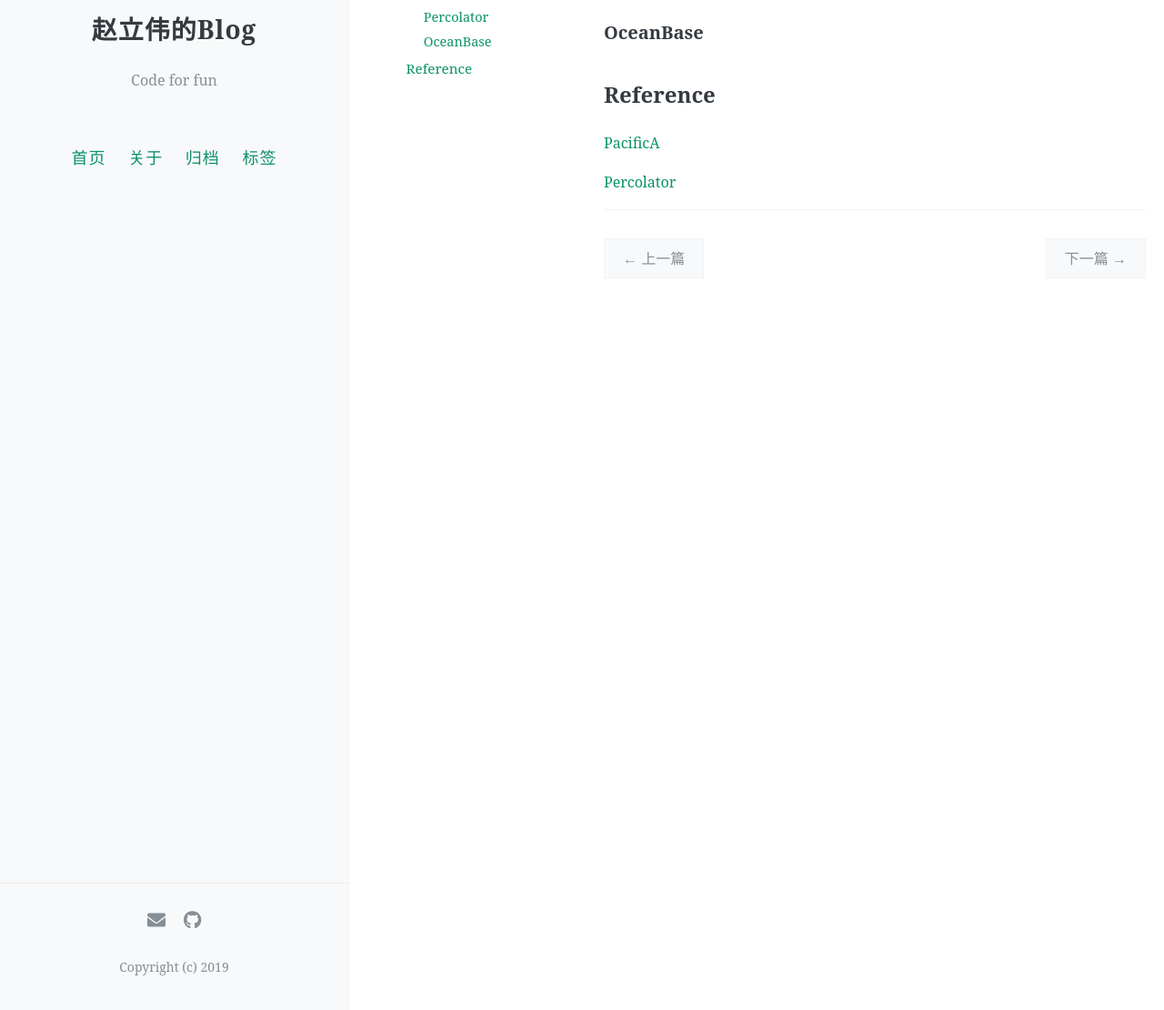
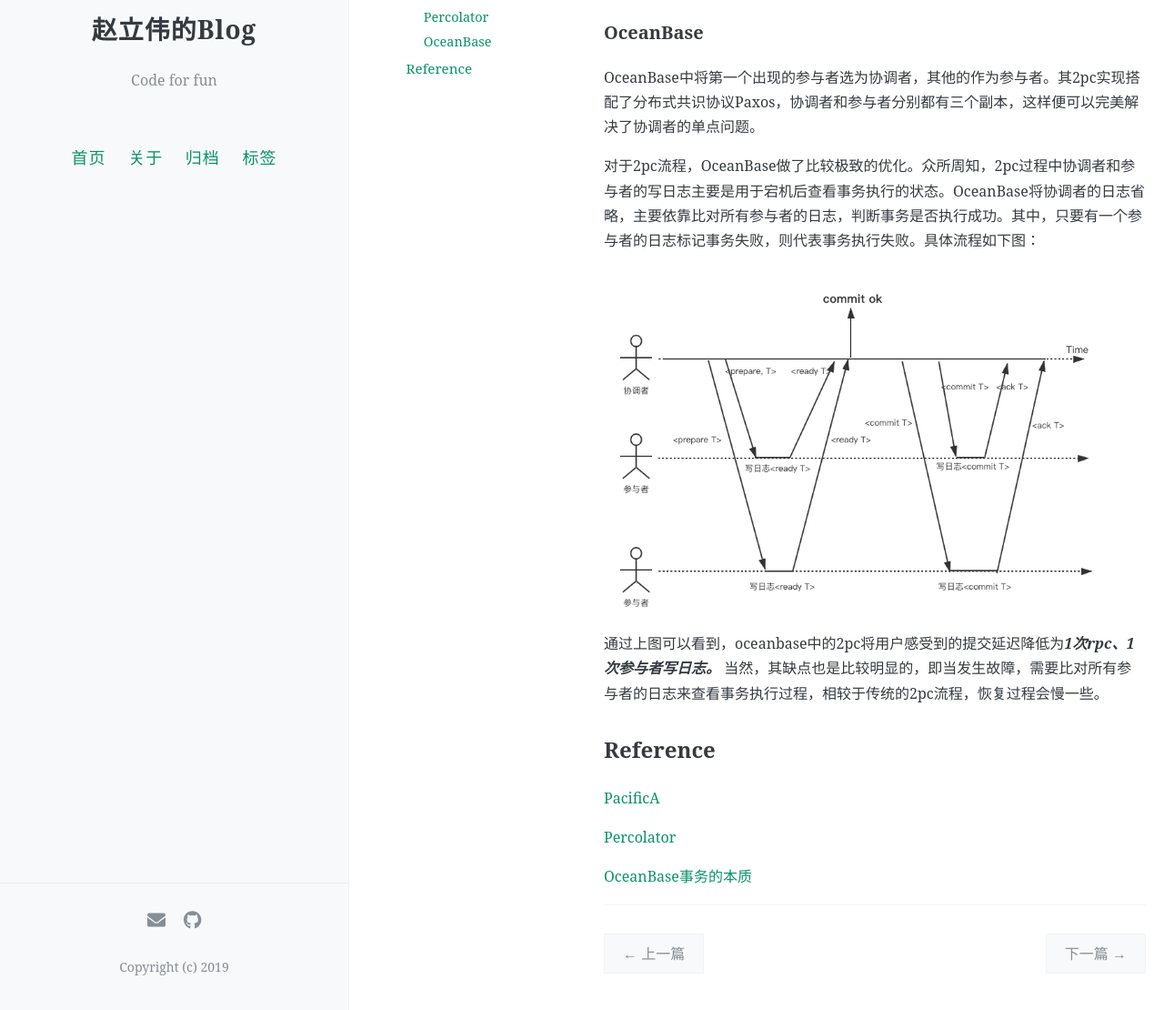
Before and after one commit to levy5307/blog, a Jekyll site: the page built from _posts/2021-07-11-2pc.md, in a window 1280 px wide and 1400 px high, scrolled down 5360 px. Shown: the part 290-1400 px from the top of the window at 91% size. Built offline with Jekyll 4.4.1, drawn with Linux system fonts in a browser that asks for light colours; comment, search, counter and statistics services are not loaded; before the commit the page ends 5997 px from its top, so only the background shows below that; some of the changed text lies outside the part shown.

Commit message:
update 2pc

```diff
--- a/_posts/2021-07-11-2pc.md
+++ b/_posts/2021-07-11-2pc.md
@@ -70,7 +70,7 @@ toc: true
 
 - 阻塞式协议。具体参见上一节
 
-- 效率低。用户感知到的***提交延时是2次协调者写日志、2次参与者写日志以及2次rpc往返耗时***
+- 效率低。用户感知到的提交延时是***2次协调者写日志、2次参与者写日志以及2次rpc往返耗时***
 
 ## 业内的优化实现
 
@@ -94,7 +94,7 @@ toc: true
 
 同时，也不用担心primary挂掉之后的，secondary由于没有提交而产生的一致性问题，因为在PacificA的reconciliation过程中，会推动secondary中没有提交的日志进行提交，关于这一点，可以参考我之前写的PacificA的文章。
 
-所以，PacificA由于减少了等待commit过程，将客户端感受到的提交延迟***降低为2次协调者写日志、1次参与者写日志以及1次rpc往返***。
+所以，PacificA由于减少了等待commit过程，将客户端感受到的提交延迟降低为***2次协调者写日志、1次参与者写日志以及1次rpc往返***。
 
 另外，前面提到，2pc还有一个问题是协调者是单点的问题。前面曾经提到，对于这一点业内通常是采用多副本共识协议搭配2pc来解决其单点问题的。而PacificA就是一款分布式共识协议，当primary挂掉之后，其manager可以再选取出一个secondary晋升为primary，这样便解决了2pc中协调者的单机问题。
 
@@ -116,8 +116,18 @@ Percolator是依赖BigTable的单行事务来实现的跨行跨表的分布式
 
 ### OceanBase
 
+OceanBase中将第一个出现的参与者选为协调者，其他的作为参与者。其2pc实现搭配了分布式共识协议Paxos，协调者和参与者分别都有三个副本，这样便可以完美解决了协调者的单点问题。
+
+对于2pc流程，OceanBase做了比较极致的优化。众所周知，2pc过程中协调者和参与者的写日志主要是用于宕机后查看事务执行的状态。OceanBase将协调者的日志省略，主要依靠比对所有参与者的日志，判断事务是否执行成功。其中，只要有一个参与者的日志标记事务失败，则代表事务执行失败。具体流程如下图：
+
+![](../images/2pc-in-oceanbase.png)
+
+通过上图可以看到，oceanbase中的2pc将用户感受到的提交延迟降低为***1次rpc、1次参与者写日志。*** 当然，其缺点也是比较明显的，即当发生故障，需要比对所有参与者的日志来查看事务执行过程，相较于传统的2pc流程，恢复过程会慢一些。
+
 ## Reference
 
 [PacificA](https://levy5307.github.io/blog/PacificA/)
 
 [Percolator](https://levy5307.github.io/blog/percolator/)
+
+[OceanBase事务的本质](https://b23.tv/lyerY9)
```
Also changed, not shown: images/2pc-in-oceanbase.png (added).
